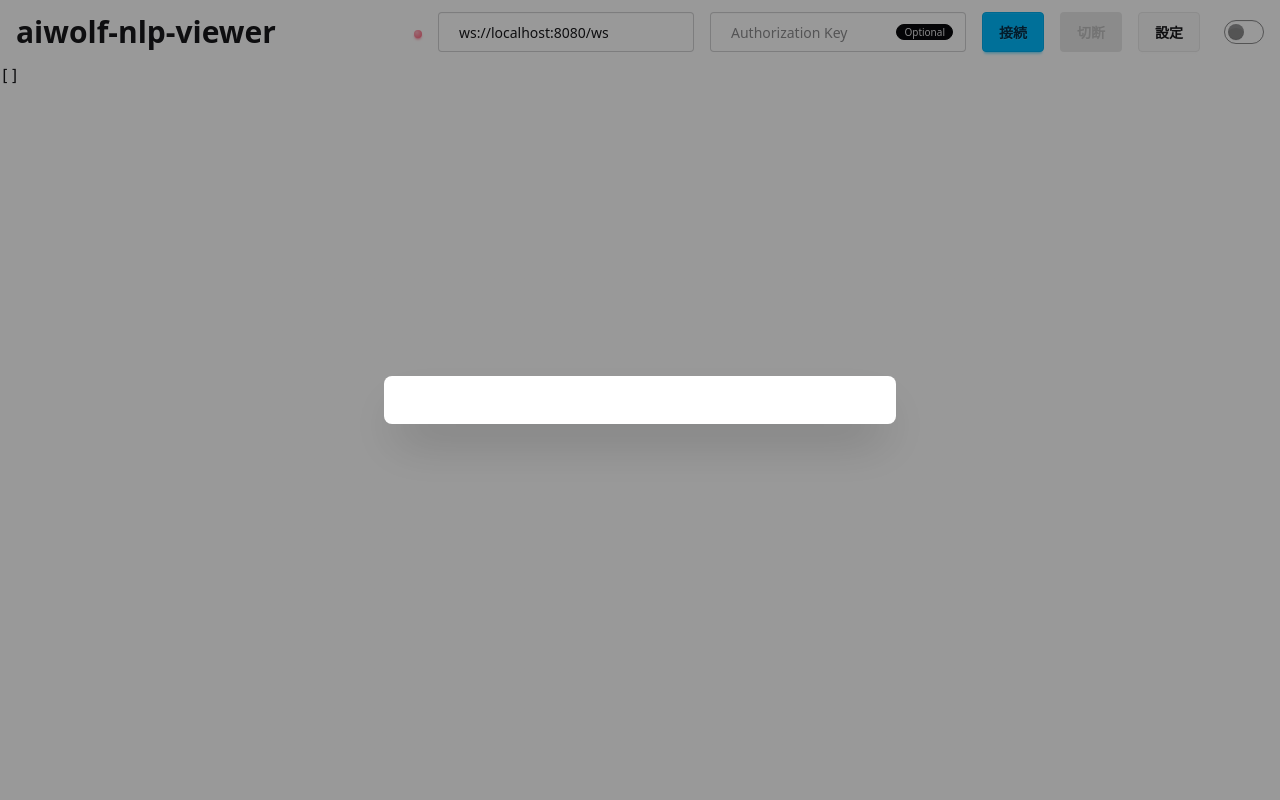
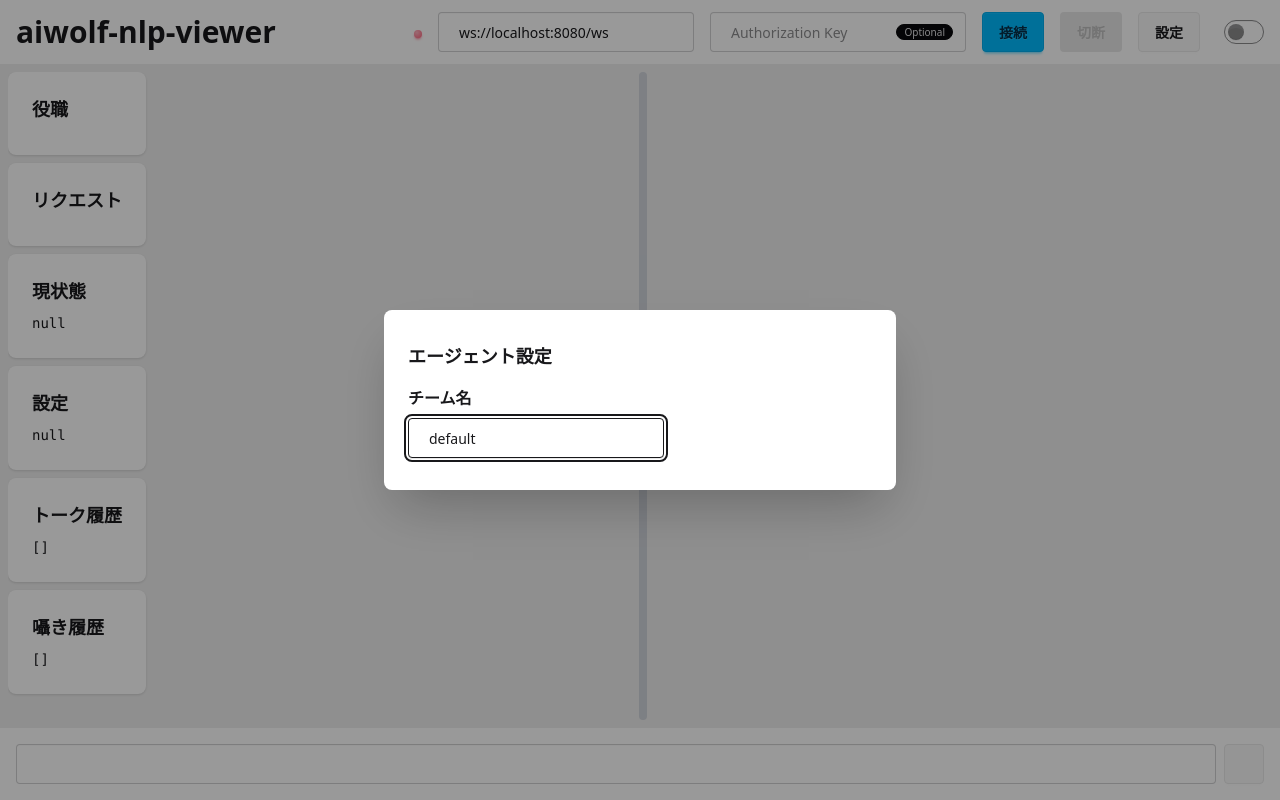
Before and after one commit to aiwolfdial/aiwolf-nlp-viewer, a SvelteKit app: page /agent in a window 1280 px wide. Both pictures are taken after a click on the button "設定". Built offline with nearby package versions, Linux system fonts and the light colour scheme.

Commit message:
[add] エージェントの状態を維持する機能を追加

```diff
--- a/src/lib/stores/agent-settings.ts
+++ b/src/lib/stores/agent-settings.ts
@@ -8,6 +8,7 @@ const defaultAgentSettings: AgentSettings = {
         url: "ws://localhost:8080/ws",
         token: ""
     },
+    team: "default",
 }
 
 function load(): AgentSettings {
--- a/src/lib/types/agent-settings.ts
+++ b/src/lib/types/agent-settings.ts
@@ -2,6 +2,7 @@
 
 export interface AgentSettings {
     connection: Connection;
+    team: string;
 }
 
 export interface Connection {
@@ -174,6 +175,7 @@ function r(name: string) {
 const typeMap: any = {
     "AgentSettings": o([
         { json: "connection", js: "connection", typ: r("Connection") },
+        { json: "team", js: "team", typ: "" },
     ], false),
     "Connection": o([
         { json: "url", js: "url", typ: "" },
--- a/src/lib/utils/agent-socket.ts
+++ b/src/lib/utils/agent-socket.ts
@@ -1,17 +1,29 @@
 import { agentSettings } from '$lib/stores/agent-settings';
-import type { Packet } from '$lib/types/agent';
+import { Request, Role, type Info, type Packet, type Setting, type Talk } from '$lib/types/agent';
 import type { AgentSettings } from '$lib/types/agent-settings';
 import { writable } from 'svelte/store';
 
 export interface AgentSocket {
     status: 'disconnected' | 'connecting' | 'connected';
-    entries: Packet[]
+    entries: (Packet | string)[];
+    role: Role | null;
+    request: Request | null;
+    info: Info | null;
+    setting: Setting | null;
+    talkHistory: Talk[];
+    whisperHistory: Talk[];
 }
 
 function createAgentSocketState() {
     const { subscribe, update } = writable<AgentSocket>({
         status: 'disconnected',
         entries: [],
+        role: null,
+        request: null,
+        info: null,
+        setting: null,
+        talkHistory: [],
+        whisperHistory: [],
     });
 
     let socket: WebSocket | null = null;
@@ -46,8 +58,42 @@ function createAgentSocketState() {
                 update(state => {
                     const newEntries = state.entries.slice();
                     newEntries.push(packet);
-                    return { ...state, entries: newEntries };
+
+                    const newState = {
+                        ...state,
+                        entries: newEntries,
+                        request: packet.request
+                    };
+
+                    if (packet.info) {
+                        newState.info = packet.info;
+                    }
+                    if (packet.setting) {
+                        newState.setting = packet.setting;
+                    }
+                    if (packet.talkHistory) {
+                        newState.talkHistory.push(...packet.talkHistory);
+                    }
+                    if (packet.whisperHistory) {
+                        newState.whisperHistory.push(...packet.whisperHistory);
+                    }
+                    if (packet.request === Request.INITIALIZE &&
+                        newState.info &&
+                        newState.info.roleMap &&
+                        newState.info.agent) {
+                        newState.role = newState.info.roleMap[newState.info.agent];
+                    }
+                    return newState;
                 });
+
+                switch (packet.request) {
+                    case Request.NAME:
+                        send(settings?.team || 'viewer' + Math.floor(Math.random() * 1000));
+                        break;
+                    case Request.FINISH:
+                        disconnect();
+                        break;
+                }
             } catch (e) {
                 console.error("Failed to parse message:", e);
             }
@@ -66,24 +112,23 @@ function createAgentSocketState() {
         if (socket && socket.readyState === WebSocket.OPEN) {
             try {
                 socket.send(text);
+                update(state => {
+                    const newEntries = state.entries.slice();
+                    newEntries.push(text);
+                    return { ...state, entries: newEntries };
+                });
             } catch (e) {
                 console.error("Failed to send message:", e);
             }
         }
     }
 
+
     return {
         subscribe,
         connect,
         disconnect,
         send,
-        entries: {
-            subscribe: (callback: (value: Packet[]) => void) => {
-                return subscribe((state) => {
-                    callback(state.entries);
-                });
-            }
-        },
     };
 }
 
--- a/src/routes/agent/+page.svelte
+++ b/src/routes/agent/+page.svelte
@@ -1,7 +1,14 @@
 <script lang="ts">
   import { browser } from "$app/environment";
   import { agentSettings } from "$lib/stores/agent-settings";
-  import type { Packet } from "$lib/types/agent";
+  import type {
+    Info,
+    Packet,
+    Request,
+    Role,
+    Setting,
+    Talk,
+  } from "$lib/types/agent";
   import { type AgentSettings } from "$lib/types/agent-settings";
   import { agentSocketState } from "$lib/utils/agent-socket";
   import { onDestroy, onMount } from "svelte";
@@ -9,18 +16,69 @@
   import "../../app.css";
   import Navbar from "./Navbar.svelte";
 
-  const entries = writable<Packet[]>([]);
   const status = writable("");
+  const entries = writable<(Packet | string)[]>([]);
+  const role = writable<Role | null>(null);
+  const request = writable<Request | null>(null);
+  const info = writable<Info | null>(null);
+  const setting = writable<Setting | null>(null);
+  const talkHistory = writable<Talk[]>([]);
+  const whisperHistory = writable<Talk[]>([]);
+
+  const message = writable<string>("");
 
   let settings = $state<AgentSettings>();
 
+  let width = $state<number>(50);
+  let isDragging = false;
+  let containerRef: HTMLDivElement | null = null;
+
+  function onMouseMove(clientX: number) {
+    if (!isDragging || !containerRef) return;
+    const containerRect = containerRef.getBoundingClientRect();
+    const relativeX = clientX - containerRect.left;
+    const containerWidth = containerRect.width;
+    width = Math.min(90, Math.max(10, (relativeX / containerWidth) * 100));
+  }
+
+  function onDragStart() {
+    isDragging = true;
+    document.body.style.cursor = "ew-resize";
+    document.body.style.userSelect = "none";
+
+    const moveHandler = (e: MouseEvent | TouchEvent) => {
+      const clientX =
+        e instanceof MouseEvent ? e.clientX : e.touches[0].clientX;
+      onMouseMove(clientX);
+    };
+
+    const stopHandler = () => {
+      isDragging = false;
+      document.body.style.cursor = "";
+      document.body.style.userSelect = "";
+
+      window.removeEventListener("mousemove", moveHandler);
+      window.removeEventListener("touchmove", moveHandler);
+      window.removeEventListener("mouseup", stopHandler);
+      window.removeEventListener("touchend", stopHandler);
+    };
+
+    window.addEventListener("mousemove", moveHandler);
+    window.addEventListener("touchmove", moveHandler);
+    window.addEventListener("mouseup", stopHandler);
+    window.addEventListener("touchend", stopHandler);
+  }
+
   onMount(() => {
-    const unsubscribeEntries = agentSocketState.subscribe((value) => {
-      entries.set(value.entries);
-    });
-
     const unsubscribeStatus = agentSocketState.subscribe((value) => {
       status.set(value.status);
+      entries.set(value.entries);
+      role.set(value.role);
+      request.set(value.request);
+      info.set(value.info);
+      setting.set(value.setting);
+      talkHistory.set(value.talkHistory);
+      whisperHistory.set(value.whisperHistory);
     });
 
     const unsubscribeSettings = agentSettings.subscribe((value) => {
@@ -28,7 +86,6 @@
     });
 
     onDestroy(() => {
-      unsubscribeEntries();
       unsubscribeStatus();
       unsubscribeSettings();
     });
@@ -47,7 +104,96 @@
   <title>aiwolf-nlp-viewer</title>
 </svelte:head>
 
-<main class="h-screen">
+<main class="h-screen flex flex-col">
   <Navbar />
-  <pre>{JSON.stringify($entries, null, 2)}</pre>
+  <div class="flex flex-1 overflow-hidden w-full flex-col">
+    <div class="flex-auto bg-base-300 p-2 h-full overflow-hidden">
+      <div class="flex flex-row h-full" bind:this={containerRef}>
+        <div class="overflow-y-auto pr-2 h-full" style="width: {width}%">
+          <div class="grid auto-cols-max grid-flow-row gap-2">
+            <div class="card bg-base-100 shadow-sm">
+              <div class="card-body">
+                <h2 class="card-title">役職</h2>
+                <pre class="overflow-x-auto">{$role}</pre>
+              </div>
+            </div>
+            <div class="card bg-base-100 shadow-sm">
+              <div class="card-body">
+                <h2 class="card-title">リクエスト</h2>
+                <pre class="overflow-x-auto">{$request}</pre>
+              </div>
+            </div>
+            <div class="card bg-base-100 shadow-sm">
+              <div class="card-body">
+                <h2 class="card-title">現状態</h2>
+                <pre class="overflow-x-auto">{JSON.stringify(
+                    $info,
+                    null,
+                    2
+                  )}</pre>
+              </div>
+            </div>
+            <div class="card bg-base-100 shadow-sm">
+              <div class="card-body">
+                <h2 class="card-title">設定</h2>
+                <pre class="overflow-x-auto">{JSON.stringify(
+                    $setting,
+                    null,
+                    2
+                  )}</pre>
+              </div>
+            </div>
+            <div class="card bg-base-100 shadow-sm">
+              <div class="card-body">
+                <h2 class="card-title">トーク履歴</h2>
+                <pre class="overflow-x-auto">{JSON.stringify(
+                    $talkHistory,
+                    null,
+                    2
+                  )}</pre>
+              </div>
+            </div>
+            <div class="card bg-base-100 shadow-sm">
+              <div class="card-body">
+                <h2 class="card-title">囁き履歴</h2>
+                <pre class="overflow-x-auto">{JSON.stringify(
+                    $whisperHistory,
+                    null,
+                    2
+                  )}</pre>
+              </div>
+            </div>
+          </div>
+        </div>
+        <button
+          class="cursor-ew-resize w-2 rounded bg-gray-300 hover:bg-gray-400 active:bg-gray-500 transition-colors border-0"
+          onmousedown={onDragStart}
+          ontouchstart={onDragStart}
+          aria-label="Resize"
+        ></button>
+        <div
+          class="overflow-y-auto pl-2 h-full"
+          style="width: {100 - width - 0.5}%;"
+        >
+          {#each $entries as entry, i}
+            <pre class="overflow-x-auto">{JSON.stringify(entry, null, 2)}</pre>
+            <div class="divider"></div>
+          {/each}
+        </div>
+      </div>
+    </div>
+    <div class="flex gap-2 m-4">
+      <input type="text" class="input flex-1" bind:value={$message} />
+      <button
+        class="btn btn-square"
+        onclick={() => {
+          agentSocketState.send($message);
+          $message = "";
+        }}
+        aria-label="Send"
+      >
+        <iconify-icon icon="mdi:send"></iconify-icon>
+      </button>
+    </div>
+  </div>
 </main>
--- a/src/routes/agent/Navbar.svelte
+++ b/src/routes/agent/Navbar.svelte
@@ -102,7 +102,20 @@
   <button class="btn" onclick={() => modal.showModal()}>設定</button>
   <dialog class="modal" bind:this={modal}>
     <div class="modal-box">
-      <div class="form-control"></div>
+      <div class="form-control">
+        <h3 class="text-lg font-bold mt-2">エージェント設定</h3>
+        <h4 class="text-base font-bold mt-4">チーム名</h4>
+        <label class="input min-w-3xs w-3xs my-2">
+          <iconify-icon class="h-[1em] opacity-50" inline icon="mdi:rename"
+          ></iconify-icon>
+          <input
+            type="text"
+            class="grow"
+            value={settings?.team}
+            oninput={(e) => updateSettings("team", e.currentTarget.value)}
+          />
+        </label>
+      </div>
     </div>
     <form method="dialog" class="modal-backdrop">
       <button>close</button>
--- a/src/routes/realtime/+page.svelte
+++ b/src/routes/realtime/+page.svelte
@@ -33,6 +33,46 @@
   const status = writable("");
 
   let settings = $state<RealtimeSettings>();
+
+  let width = $state<number>(80);
+  let isDragging = false;
+  let containerRef: HTMLDivElement | null = null;
+
+  function onMouseMove(clientX: number) {
+    if (!isDragging || !containerRef) return;
+    const containerRect = containerRef.getBoundingClientRect();
+    const relativeX = clientX - containerRect.left;
+    const containerWidth = containerRect.width;
+    width = Math.min(90, Math.max(10, (relativeX / containerWidth) * 100));
+  }
+
+  function onDragStart() {
+    isDragging = true;
+    document.body.style.cursor = "ew-resize";
+    document.body.style.userSelect = "none";
+
+    const moveHandler = (e: MouseEvent | TouchEvent) => {
+      const clientX =
+        e instanceof MouseEvent ? e.clientX : e.touches[0].clientX;
+      onMouseMove(clientX);
+    };
+
+    const stopHandler = () => {
+      isDragging = false;
+      document.body.style.cursor = "";
+      document.body.style.userSelect = "";
+
+      window.removeEventListener("mousemove", moveHandler);
+      window.removeEventListener("touchmove", moveHandler);
+      window.removeEventListener("mouseup", stopHandler);
+      window.removeEventListener("touchend", stopHandler);
+    };
+
+    window.addEventListener("mousemove", moveHandler);
+    window.addEventListener("touchmove", moveHandler);
+    window.addEventListener("mouseup", stopHandler);
+    window.addEventListener("touchend", stopHandler);
+  }
 
   onMount(() => {
     const unsubscribeEntries = realtimeSocketState.entries.subscribe(
@@ -101,13 +141,26 @@
   <title>aiwolf-nlp-viewer</title>
 </svelte:head>
 
-<main class="h-screen flex flex-col">
+<main class="h-screen flex flex-col bg-base-300">
   <Navbar />
-  <div class="flex flex-1 overflow-hidden w-full flex-col md:flex-row">
-    <div class="flex-auto bg-base-300">
+  <div
+    class="flex flex-1 overflow-hidden w-full flex-row h-full"
+    bind:this={containerRef}
+  >
+    <div class="overflow-y-auto pr-2 h-full" style="width: {width}%">
       <Canvas packet={$currentPacket} />
     </div>
-    <div class="w-full md:w-64 max-md:h-32 flex flex-col bg-base-200 p-2">
+    <button
+      class="cursor-ew-resize w-2 rounded bg-gray-300 hover:bg-gray-400 active:bg-gray-500 transition-colors border-0 my-2"
+      onmousedown={onDragStart}
+      ontouchstart={onDragStart}
+      aria-label="Resize"
+    ></button>
+    <div
+      class="overflow-y-auto pl-2 h-full"
+      style="width: {100 - width - 0.5}%;"
+    >
+      <div class="flex flex-col p-2">
         <select class="w-full select" bind:value={$selectedId}>
           {#each Object.keys($entries) as id}
             <option value={id}>{id}</option>
@@ -175,4 +228,5 @@
         </ul>
       </div>
     </div>
+  </div>
 </main>
```
Also changed, not shown: src/lib/types/agent.ts (+38 -5 lines). Lines whose indentation alone changed are shown as unchanged.
